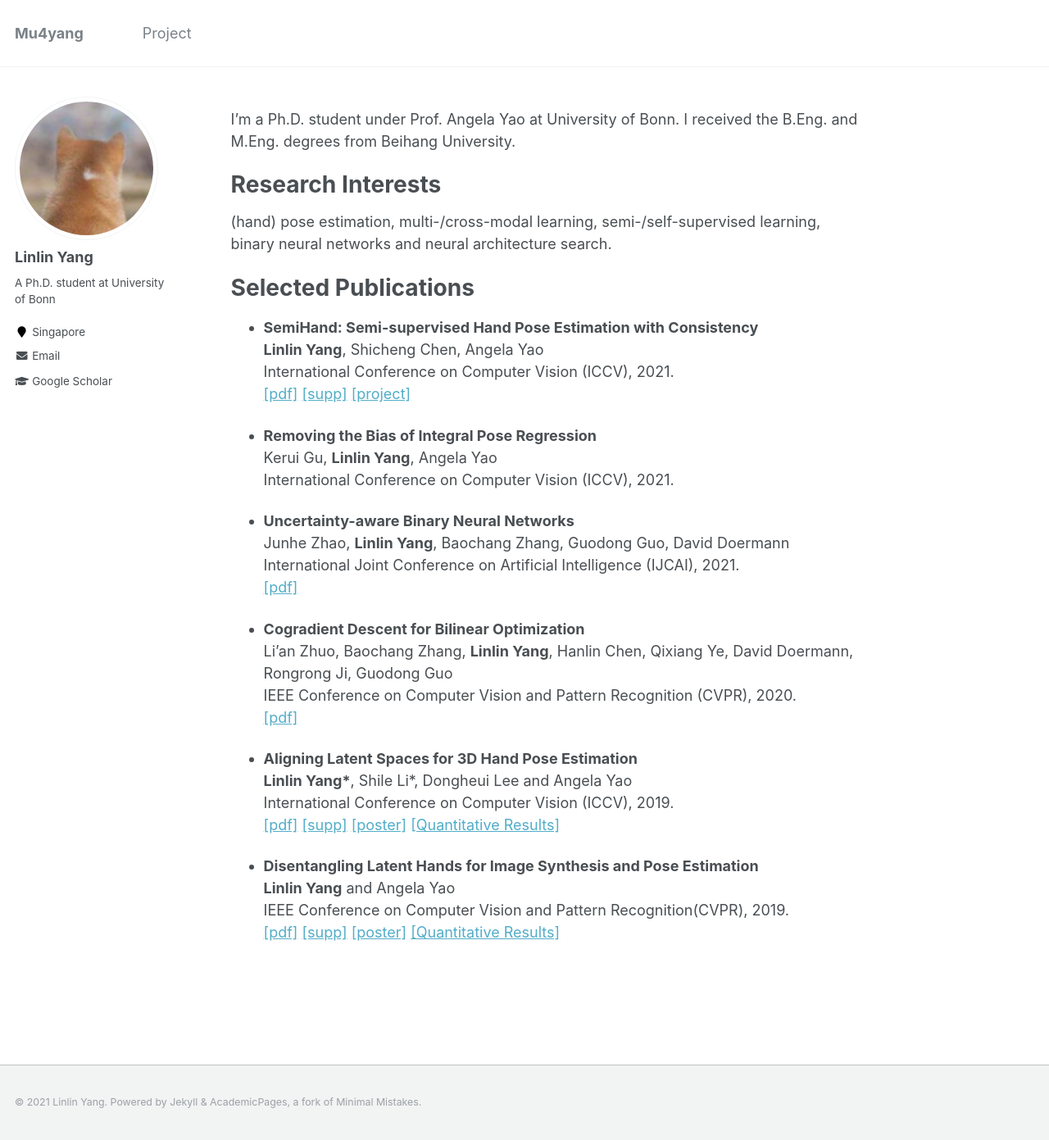
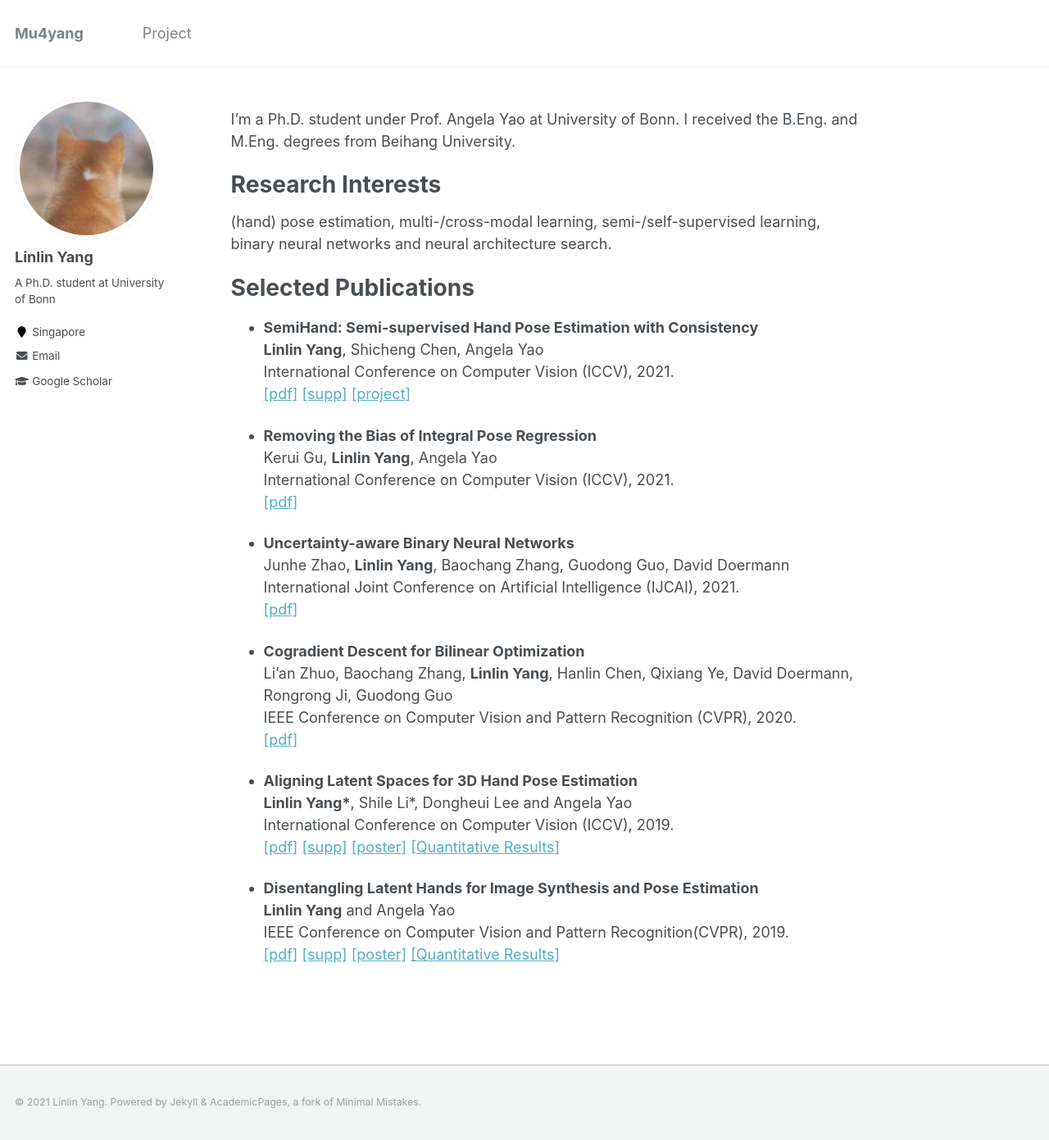
Before and after one commit to bestonebyone/mu4yang, a Jekyll site: the page built from _pages/about.md, in a window 1280 px wide and 1391 px high. Shown: the whole window at 82% size. Built offline with Jekyll 4.4.1, drawn with Linux system fonts in a browser that asks for light colours.

Commit message:
add removing

```diff
--- a/_pages/about.md
+++ b/_pages/about.md
@@ -22,6 +22,7 @@ I'm a Ph.D. student under Prof. Angela Yao at University of Bonn. I received the
 - **Removing the Bias of Integral Pose Regression**
   Kerui Gu, **Linlin Yang**, Angela Yao
   International Conference on Computer Vision (ICCV), 2021.
+  [[pdf]](https://www.mu4yang.com/files/papers/Removing%20the%20Bias%20of%20Integral%20Pose%20Regression.pdf)
 
 - **Uncertainty-aware Binary Neural Networks**
   Junhe Zhao, **Linlin Yang**,  Baochang Zhang, Guodong Guo, David Doermann
```
Also changed, not shown: 1 other file.
